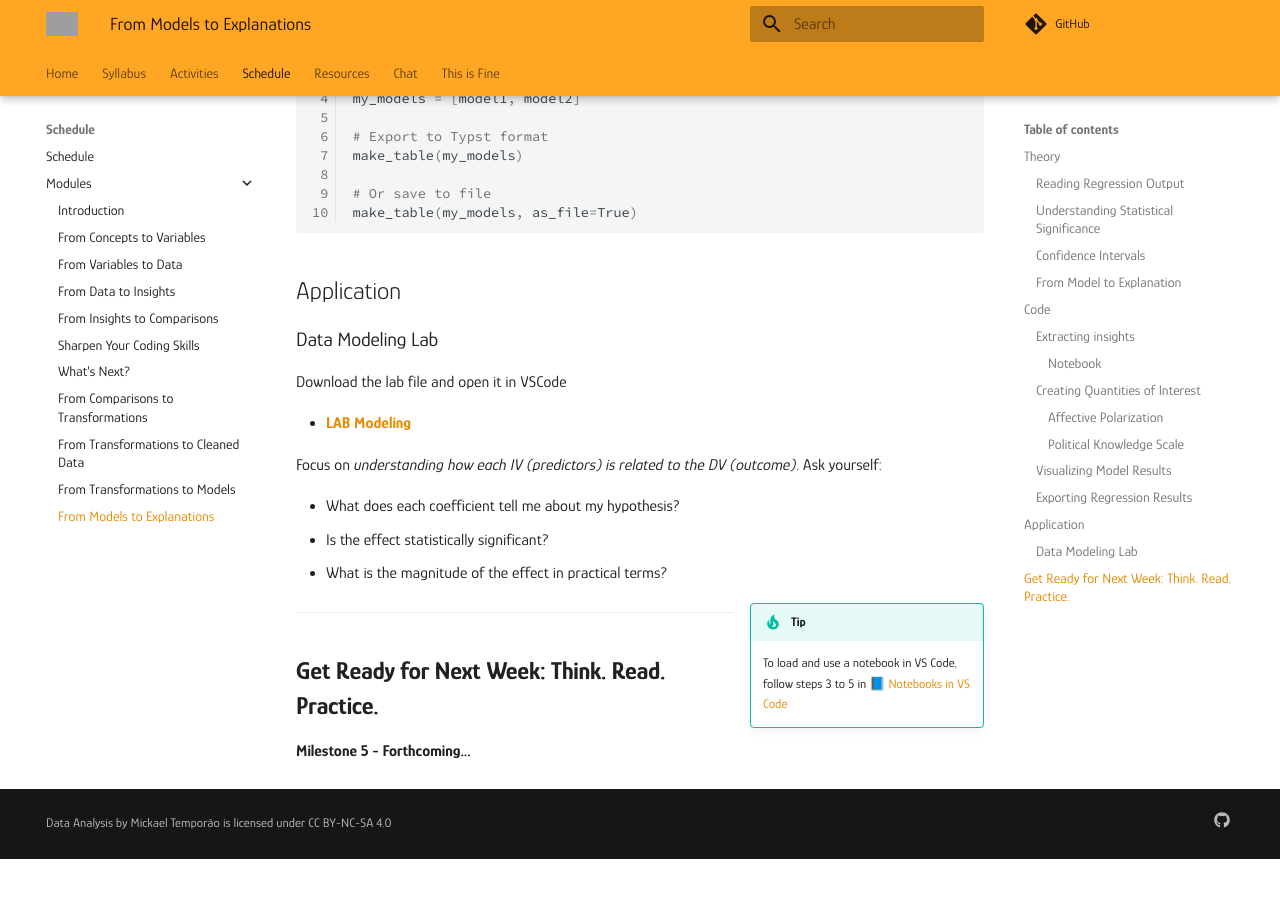
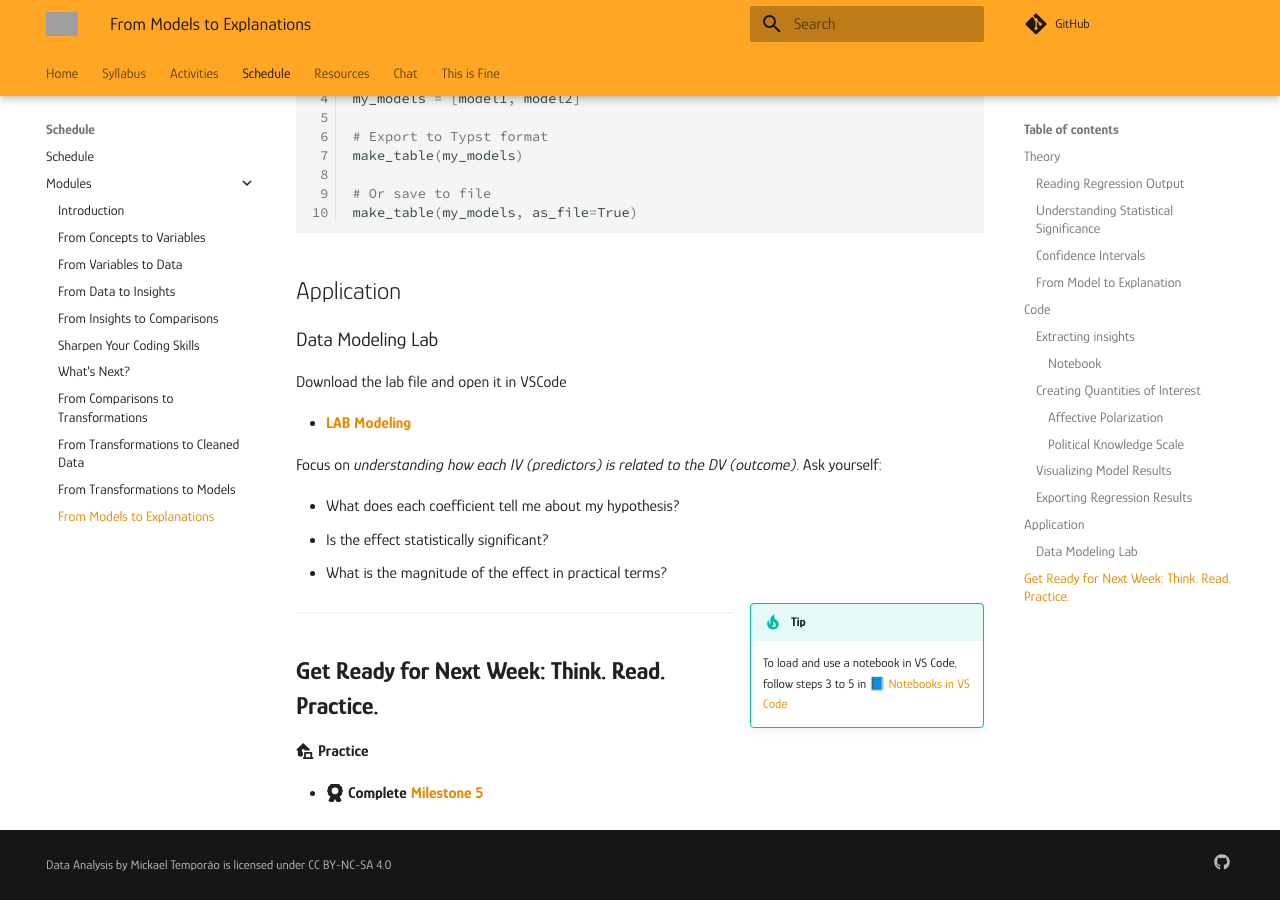
Before and after one commit to mickaeltemporao/data-analysis, an MkDocs documentation site: the page built from docs/modules/inference.md, in a window 1280 px wide and 900 px high, scrolled down 3675 px. Built offline with MkDocs 1.6.1 and Material for MkDocs 9.7.7, drawn with Linux system fonts in a browser that asks for light colours; comment, search, counter and statistics services are not loaded; before the commit the page ends 4534 px from its top, so only the background shows below that; grey boxes are pictures that could not be loaded.

Commit message:
update link

```diff
--- a/docs/modules/inference.md
+++ b/docs/modules/inference.md
@@ -183,4 +183,6 @@ Focus on *understanding how each IV (predictors) is related to the DV (outcome)*
 
 ## **Get Ready for Next Week: Think. Read. Practice.**
 
-**Milestone 5 - Forthcoming...**
+:fontawesome-solid-house-laptop: **Practice**
+
+- :fontawesome-solid-award: **Complete** [**Milestone 5**](../activities/milestone-5.md)
```
